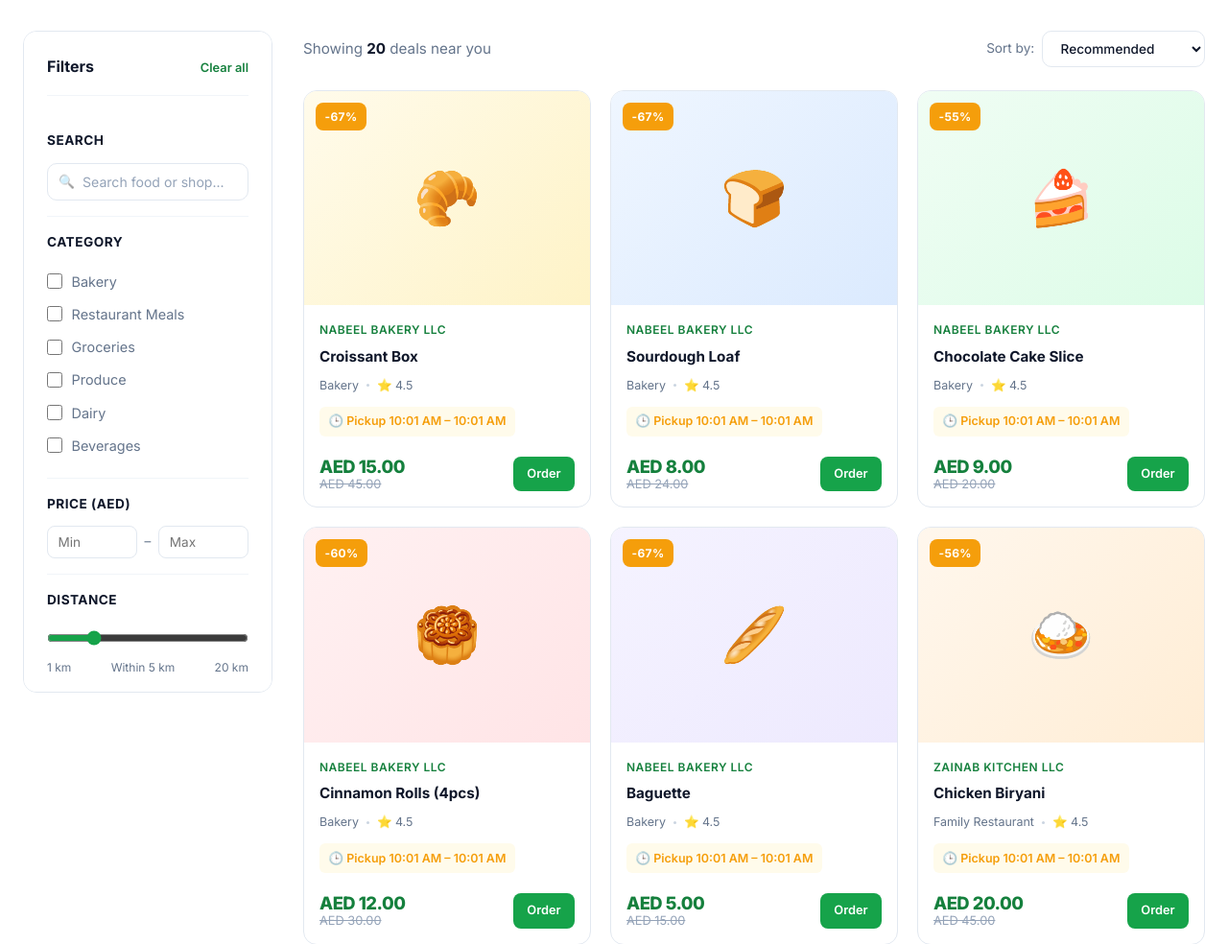
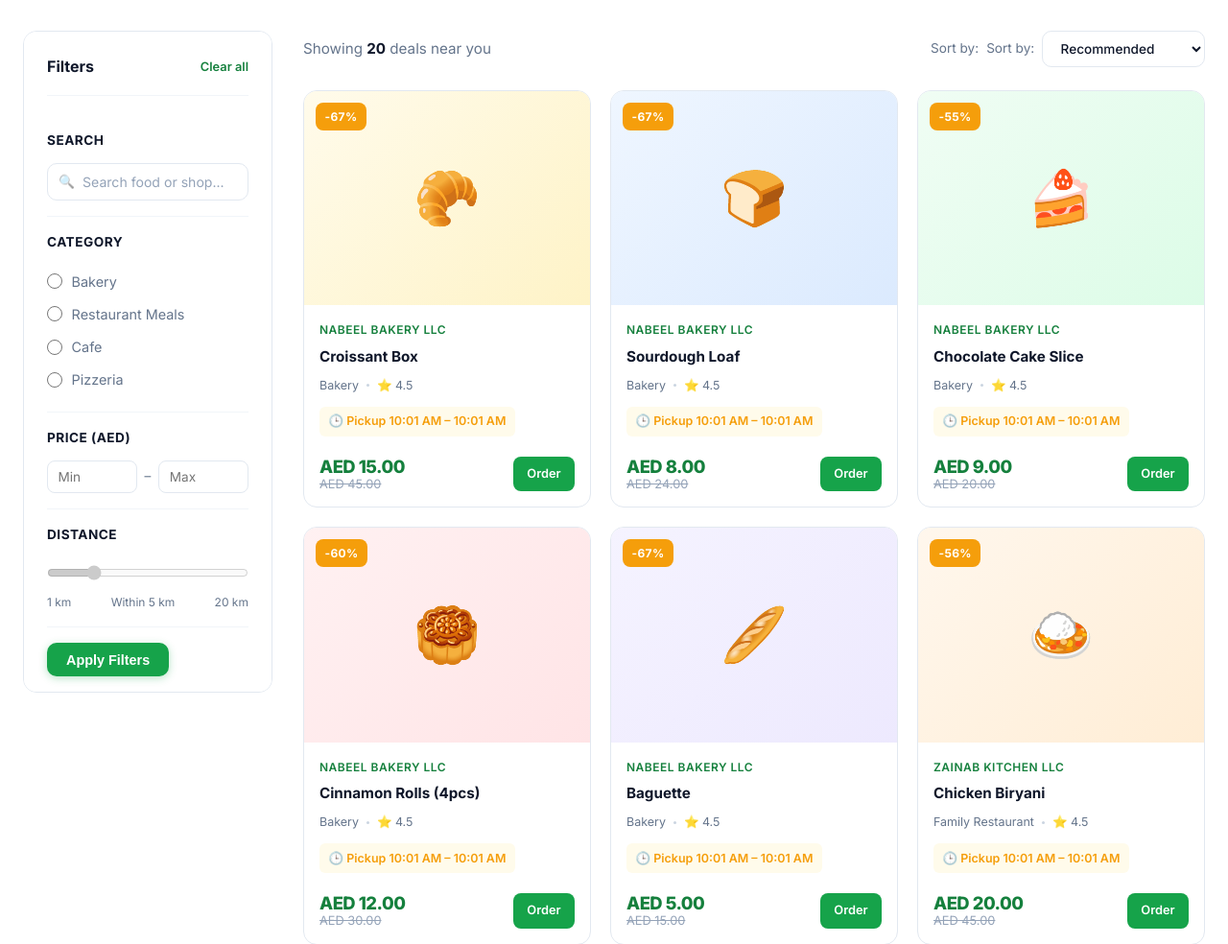
Before and after one commit to F3Codes/Tazaj-Website, a Django app: page /browse/ in a window 1280 px wide. Shown: the part 75-1059 px from the top of the page at 96% size. Run offline with Django 5.2, Linux system fonts and the light colour scheme; data comes from the database, SQL or seed files in the repository; both versions use the stored data as it was after the commit.

Commit message:
Added sample listings and browse functionality

```diff
--- a/main/views.py
+++ b/main/views.py
@@ -1,7 +1,7 @@
 from django.shortcuts import render, redirect, get_object_or_404
 from django.contrib.auth.decorators import login_required
 from django.core.exceptions import PermissionDenied
-from django.db.models import Sum, Count
+from django.db.models import Sum, Q
 from django.db import transaction
 from django.contrib.auth import login
 from django.contrib import messages
@@ -55,13 +55,62 @@ def signup(request):
     return render(request, "signup.html", {"form": form})
 
 def browse(request):
-    foods = (
-        Food.objects
-        .filter(is_active=True, shop__is_active=True)
-        .select_related('shop')
-        .order_by('pickup_end')
-    )
-    return render(request, 'browse.html', {'foods': foods})
+    foods = Food.objects.filter(is_active=True, shop__is_active=True).select_related('shop')
+
+    # 1. Search Query
+    query = request.GET.get('search', '').strip()
+    if query:
+        foods = foods.filter(
+            Q(title__icontains=query) | Q(shop__name__icontains=query)
+        )
+
+    # 2. Category (Shop Cuisine)
+    category = request.GET.get('category', '').strip()
+    if category:
+        foods = foods.filter(shop__cuisine__icontains=category)
+
+    # 3. Price Range
+    min_price = request.GET.get('min_price', '').strip()
+    max_price = request.GET.get('max_price', '').strip()
+
+    if min_price:
+        try:
+            foods = foods.filter(discounted_price__gte=float(min_price))
+        except ValueError:
+            pass
+
+    if max_price:
+        try:
+            foods = foods.filter(discounted_price__lte=float(max_price))
+        except ValueError:
+            pass
+
+    # 4. Sorting
+    sort = request.GET.get('sort', '')
+    if sort == 'price_low':
+        foods = foods.order_by('discounted_price')
+    elif sort == 'price_high':
+        foods = foods.order_by('-discounted_price')
+    elif sort == 'discount':
+        # Order by highest discount percentage
+        from django.db.models import F
+        foods = foods.annotate(
+            discount_amount=F('original_price') - F('discounted_price')
+        ).order_by('-discount_amount')
+    else:
+        # Default: Expiring soonest
+        foods = foods.order_by('pickup_end')
+
+    # Get unique cuisines for the sidebar (optional: we'll hardcode them in HTML for now)
+    context = {
+        'foods': foods,
+        'query': query,
+        'category': category,
+        'min_price': min_price,
+        'max_price': max_price,
+        'sort': sort,
+    }
+    return render(request, 'browse.html', context)
 
 @login_required
 def dashboard(request):
--- a/static/css/browse.css
+++ b/static/css/browse.css
@@ -510,3 +510,11 @@
         font-size: 0.75rem;
     }
 }
+
+.filter-option input[type="radio"] {
+    width: 16px;
+    height: 16px;
+    accent-color: var(--primary);
+    cursor: pointer;
+    flex-shrink: 0;
+}
--- a/templates/browse.html
+++ b/templates/browse.html
@@ -12,59 +12,56 @@
 
     <!-- ==================== FILTERS SIDEBAR ==================== -->
     <aside class="filters" id="filters">
+        <form method="get" action="{% url 'browse' %}">
             <div class="filters-header">
                 <h2>Filters</h2>
-            <button class="filters-clear" type="button">Clear all</button>
+                <a href="{% url 'browse' %}" class="filters-clear">Clear all</a>
             </div>
 
+            <!-- Search -->
             <div class="filter-group">
                 <h3>Search</h3>
                 <div class="search-box">
                     <span class="search-icon">🔍</span>
-                <input type="text" placeholder="Search food or shop..." class="search-input">
+                    <input type="text" name="search" value="{{ query }}" placeholder="Search food or shop..." class="search-input">
                 </div>
             </div>
 
+            <!-- Category -->
             <div class="filter-group">
                 <h3>Category</h3>
                 <label class="filter-option">
-                <input type="checkbox">
+                    <input type="radio" name="category" value="Bakery" {% if category == 'Bakery' %}checked{% endif %}>
                     Bakery
                 </label>
                 <label class="filter-option">
-                <input type="checkbox">
+                    <input type="radio" name="category" value="Restaurant" {% if category == 'Restaurant' %}checked{% endif %}>
                     Restaurant Meals
                 </label>
                 <label class="filter-option">
-                <input type="checkbox">
-                Groceries
+                    <input type="radio" name="category" value="Cafe" {% if category == 'Cafe' %}checked{% endif %}>
+                    Cafe
                 </label>
                 <label class="filter-option">
-                <input type="checkbox">
-                Produce
-            </label>
-            <label class="filter-option">
-                <input type="checkbox">
-                Dairy
-            </label>
-            <label class="filter-option">
-                <input type="checkbox">
-                Beverages
+                    <input type="radio" name="category" value="Pizzeria" {% if category == 'Pizzeria' %}checked{% endif %}>
+                    Pizzeria
                 </label>
             </div>
 
+            <!-- Price (AED) -->
             <div class="filter-group">
                 <h3>Price (AED)</h3>
                 <div class="price-inputs">
-                <input type="number" placeholder="Min" min="0">
+                    <input type="number" name="min_price" value="{{ min_price }}" placeholder="Min" min="0">
                     <span>–</span>
-                <input type="number" placeholder="Max" min="0">
+                    <input type="number" name="max_price" value="{{ max_price }}" placeholder="Max" min="0">
                 </div>
             </div>
 
+            <!-- Distance (Placeholder for future) -->
             <div class="filter-group">
                 <h3>Distance</h3>
-            <input type="range" class="range-slider" min="1" max="20" value="5">
+                <input type="range" class="range-slider" min="1" max="20" value="5" disabled>
                 <div class="range-labels">
                     <span>1 km</span>
                     <span>Within 5 km</span>
@@ -72,45 +69,10 @@
                 </div>
             </div>
 
-        <div class="filter-group">
-            <h3>Pickup Time</h3>
-            <label class="filter-option">
-                <input type="radio" name="pickup">
-                Anytime
-            </label>
-            <label class="filter-option">
-                <input type="radio" name="pickup">
-                Today
-            </label>
-            <label class="filter-option">
-                <input type="radio" name="pickup">
-                Tomorrow
-            </label>
-            <label class="filter-option">
-                <input type="radio" name="pickup">
-                This week
-            </label>
-        </div>
-
-        <div class="filter-group">
-            <h3>Dietary</h3>
-            <label class="filter-option">
-                <input type="checkbox">
-                Vegetarian
-            </label>
-            <label class="filter-option">
-                <input type="checkbox">
-                Vegan
-            </label>
-            <label class="filter-option">
-                <input type="checkbox">
-                Halal
-            </label>
-            <label class="filter-option">
-                <input type="checkbox">
-                Gluten-free
-            </label>
-        </div>
+            <button type="submit" class="btn btn-primary btn-full" style="margin-top: 1rem;">
+                Apply Filters
+            </button>
+        </form>
     </aside>
 
     <!-- ==================== MAIN CONTENT ==================== -->
@@ -127,14 +89,15 @@
             </div>
             <div class="browse-sort">
                 <label for="sort">Sort by:</label>
-                <select id="sort">
-                    <option>Recommended</option>
-                    <option>Price: Low to High</option>
-                    <option>Price: High to Low</option>
-                    <option>Discount %</option>
-                    <option>Distance</option>
-                    <option>Pickup time</option>
+                <div class="browse-sort">
+                    <label for="sort">Sort by:</label>
+                    <select id="sort" onchange="window.location.href = '?sort=' + this.value + '&search={{ query }}&category={{ category }}&min_price={{ min_price }}&max_price={{ max_price }}';">
+                        <option value="" {% if not sort %}selected{% endif %}>Recommended</option>
+                        <option value="price_low" {% if sort == 'price_low' %}selected{% endif %}>Price: Low to High</option>
+                        <option value="price_high" {% if sort == 'price_high' %}selected{% endif %}>Price: High to Low</option>
+                        <option value="discount" {% if sort == 'discount' %}selected{% endif %}>Biggest Discount</option>
                     </select>
+                </div>
             </div>
         </div>
 
```
Also changed, not shown: db.sqlite3. Lines whose indentation alone changed are shown as unchanged.
